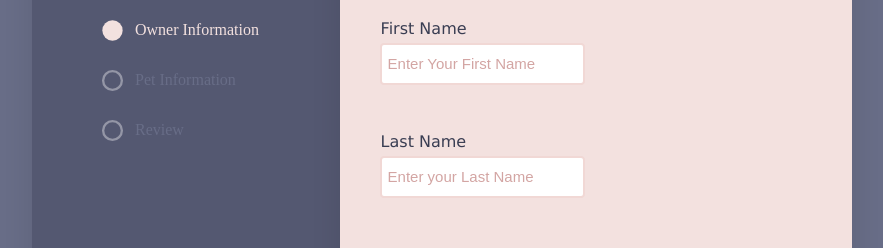
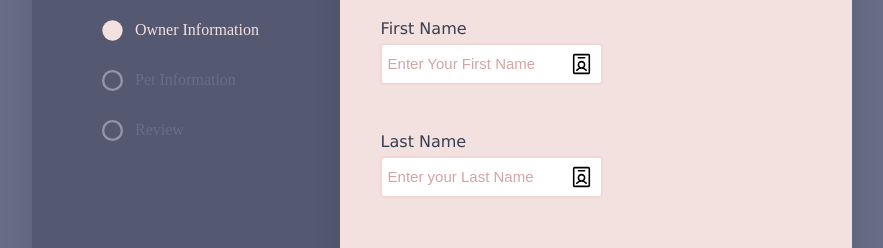
Before and after one commit to VLtim43/Yup-Form, a React (Vite) app: page / in a window 1280 px wide. Shown: the part 195-443 px from the top of the page, without its empty margins (198-1081 px from the left). Built offline with nearby package versions, Linux system fonts and the light colour scheme.

Commit message:
input icon

```diff
--- a/src/components/Input/Input.tsx
+++ b/src/components/Input/Input.tsx
@@ -1,5 +1,6 @@
+import { IdentificationBadge } from "@phosphor-icons/react";
 import * as S from "./styles";
-import React, { InputHTMLAttributes } from "react";
+import React, { InputHTMLAttributes, useState } from "react";
 import { FieldError, DeepMap } from "react-hook-form";
 
 type Props = {
@@ -11,6 +12,7 @@ type Props = {
     | "button"
     | "submit"
     | "reset";
+
   placeholder?: string;
   label: string;
   register: any;
@@ -25,15 +27,32 @@ const Input: React.FC<Props> = ({
   errors,
   ...restProps // Rest of the input props
 }) => {
+  const [inputIcon, setInputIcon] = useState(true);
+
+  const handleInputChange = (event: any) => {
+    const inputValue = event.target.value;
+    setInputIcon(!inputValue);
+  };
+
   return (
     <S.Container>
       <S.Label>{label}</S.Label>
+
+      <S.InputWrapper>
+        <S.IconWrapper>
+          <IdentificationBadge
+            size={25}
+            style={{ visibility: inputIcon ? "initial" : "hidden" }}
+          />
+        </S.IconWrapper>
         <S.Input
           type={type}
           placeholder={placeholder}
           {...register}
           {...restProps}
+          onChange={handleInputChange}
         />
+      </S.InputWrapper>
       {errors && <S.ErrorMessage>{errors.message}</S.ErrorMessage>}
     </S.Container>
   );
--- a/src/components/Input/styles.ts
+++ b/src/components/Input/styles.ts
@@ -9,15 +9,28 @@ export const Container = styled.div`
   height: calc(1.5em + 40px + 14px + 10px);
 `;
 
+export const InputWrapper = styled.div`
+  width: 85%;
+  position: relative;
+`;
+
+export const IconWrapper = styled.div`
+  position: absolute;
+  top: 50%;
+  right: -25px;
+  transform: translateY(-50%);
+  display: flex;
+  align-items: center;
+`;
+
 export const Input = styled.input`
   border: 2px solid ${colors.palePink};
   color: ${colors.lightBeige};
-
   border-radius: 4px;
   outline: none;
   padding: 10px 6px;
+
   font-size: 16px;
-  width: 85%;
 
   &::placeholder {
     font-size: 15px;
```
Lines whose indentation alone changed are shown as unchanged.
